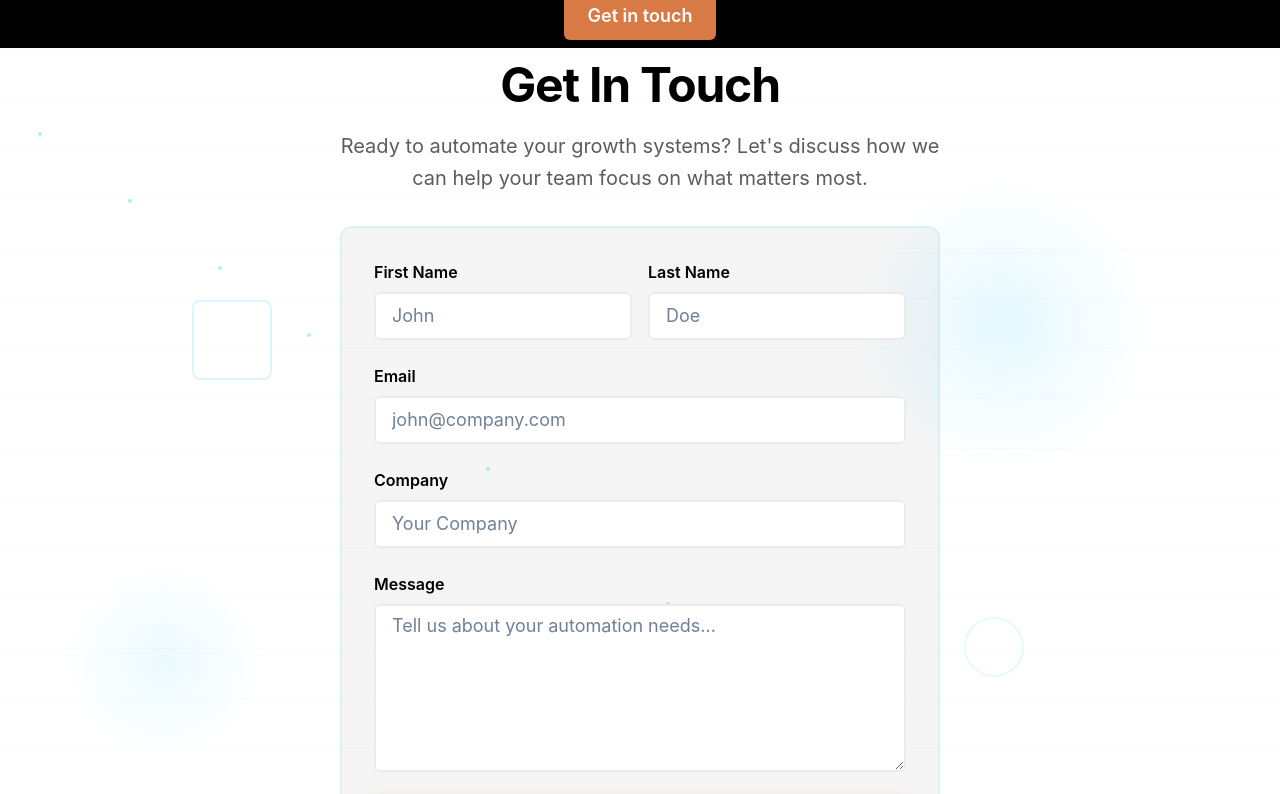
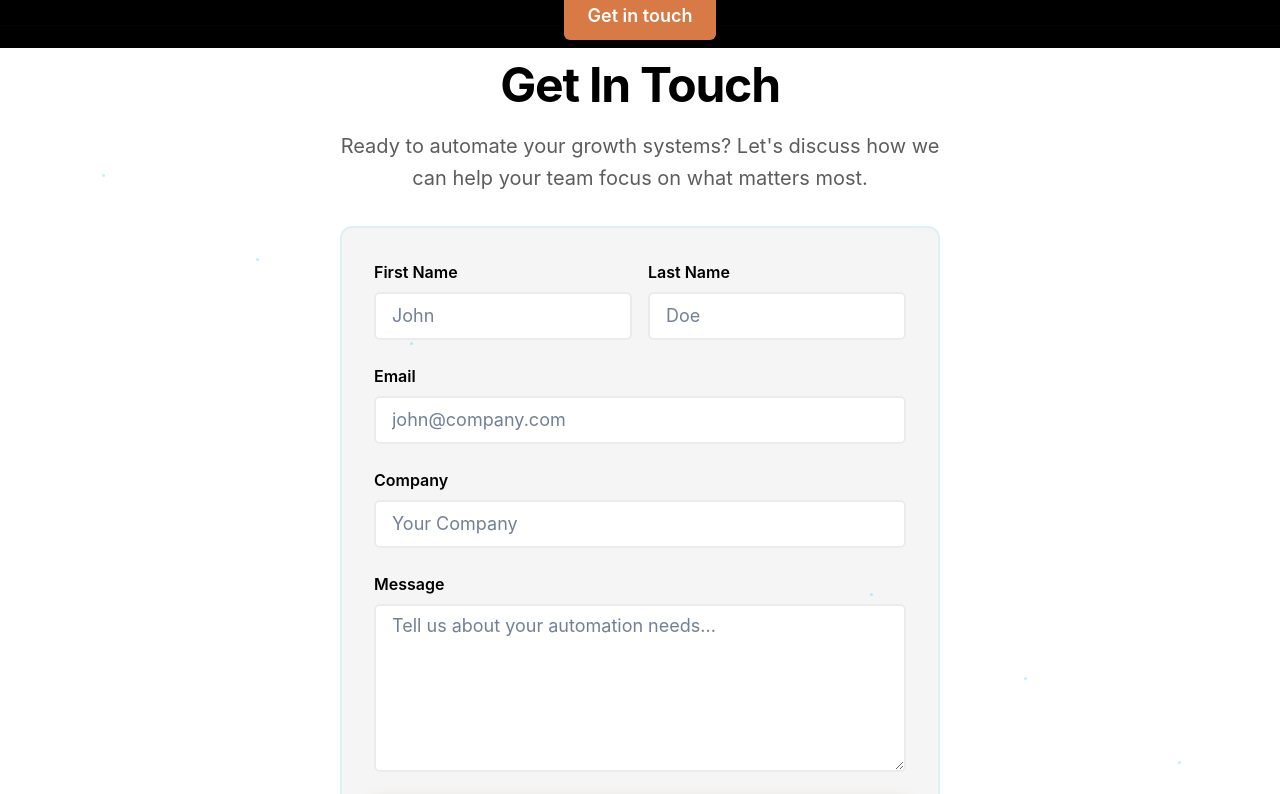
Before and after one commit to Gertti/BM, a React (Vite) app: page / in a window 1280 px wide. Shown: the part 1400-2194 px from the top of the page. Built offline with nearby package versions, Linux system fonts and the light colour scheme.

Commit message:
final
final

```diff
--- a/src/components/Contact.tsx
+++ b/src/components/Contact.tsx
@@ -24,7 +24,7 @@ const Contact = () => {
       display="flex"
       alignItems="center"
     >
-      {/* Enhanced tech background elements */}
+      {/* Subtle blue background elements */}
       <Box
         position="absolute"
         top="0"
@@ -33,82 +33,20 @@ const Contact = () => {
         bottom="0"
         zIndex="0"
       >
-        {/* Animated grid pattern */}
-        <Box
-          position="absolute"
-          top="0"
-          left="0"
-          right="0"
-          bottom="0"
-          backgroundImage={`
-            linear-gradient(rgba(0, 191, 255, 0.08) 1px, transparent 1px),
-            linear-gradient(90deg, rgba(0, 191, 255, 0.08) 1px, transparent 1px)
-          `}
-          backgroundSize="50px 50px"
-          opacity="0.4"
-          animation="gridMove 25s linear infinite"
-        />
-
-        {/* Glowing blue orbs */}
-        <Box
-          position="absolute"
-          top="15%"
-          right="10%"
-          width="300px"
-          height="300px"
-          borderRadius="50%"
-          background="radial-gradient(circle, rgba(0, 191, 255, 0.1) 0%, transparent 70%)"
-          animation="pulse 8s ease-in-out infinite"
-        />
-
-        <Box
-          position="absolute"
-          bottom="15%"
-          left="5%"
-          width="200px"
-          height="200px"
-          borderRadius="50%"
-          background="radial-gradient(circle, rgba(0, 191, 255, 0.08) 0%, transparent 70%)"
-          animation="pulse 6s ease-in-out infinite reverse"
-        />
-
-        {/* Floating tech particles */}
-        {[...Array(12)].map((_, i) => (
+        {/* Floating blue particles - similar to logos section */}
+        {[...Array(8)].map((_, i) => (
           <Box
             key={i}
             position="absolute"
-            width="4px"
-            height="4px"
+            width="3px"
+            height="3px"
             borderRadius="50%"
-            background="rgba(0, 191, 255, 0.3)"
-            top={`${10 + (i * 8)}%`}
-            left={`${3 + (i * 7)}%`}
-            animation={`float${i % 3} ${5 + (i % 2)}s ease-in-out infinite`}
+            background="rgba(0, 191, 255, 0.25)"
+            top={`${15 + (i * 10)}%`}
+            left={`${8 + (i * 12)}%`}
+            animation={`float${i % 3} ${4 + (i % 2)}s ease-in-out infinite`}
           />
         ))}
-
-        {/* Geometric shapes */}
-        <Box
-          position="absolute"
-          top="30%"
-          left="15%"
-          width="80px"
-          height="80px"
-          border="2px solid rgba(0, 191, 255, 0.15)"
-          borderRadius="lg"
-          animation="rotateClockwise 20s linear infinite"
-        />
-
-        <Box
-          position="absolute"
-          bottom="25%"
-          right="20%"
-          width="60px"
-          height="60px"
-          border="2px solid rgba(0, 191, 255, 0.1)"
-          borderRadius="50%"
-          animation="rotateCounterClockwise 15s linear infinite"
-        />
       </Box>
 
       <Container maxW="1200px" px={[4, 6, 8]} position="relative" zIndex="1" h="full">
```
